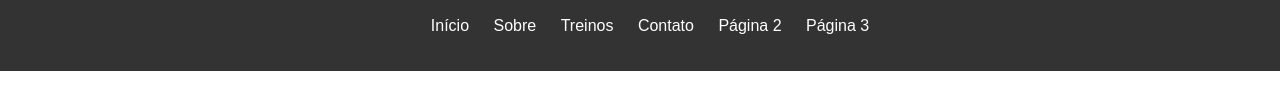
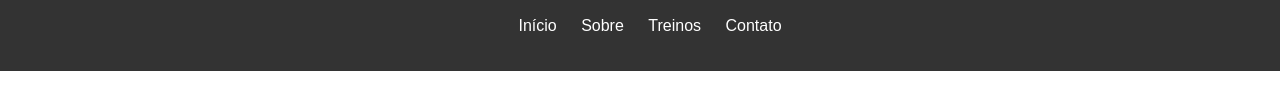
Before and after one commit to imbiribamariane/academia.github.io, a plain HTML site: page index.html in a window 1280 px wide. Shown: the part 173-280 px from the top of the page. Drawn offline with Linux system fonts and the light colour scheme.

Commit message:
eu
tirando links de pagina 1 e 2

```diff
--- a/index.html
+++ b/index.html
@@ -15,8 +15,6 @@
                 <li><a href="sobre.html">Sobre</a></li>
                 <li><a href="treinos.html">Treinos</a></li>
                 <li><a href="contato.html">Contato</a></li>
-                <li><a href="pagina2.html">Página 2</a></li>
-                <li><a href="pagina3.html">Página 3</a></li>
 
             </ul>
         </nav>
```
